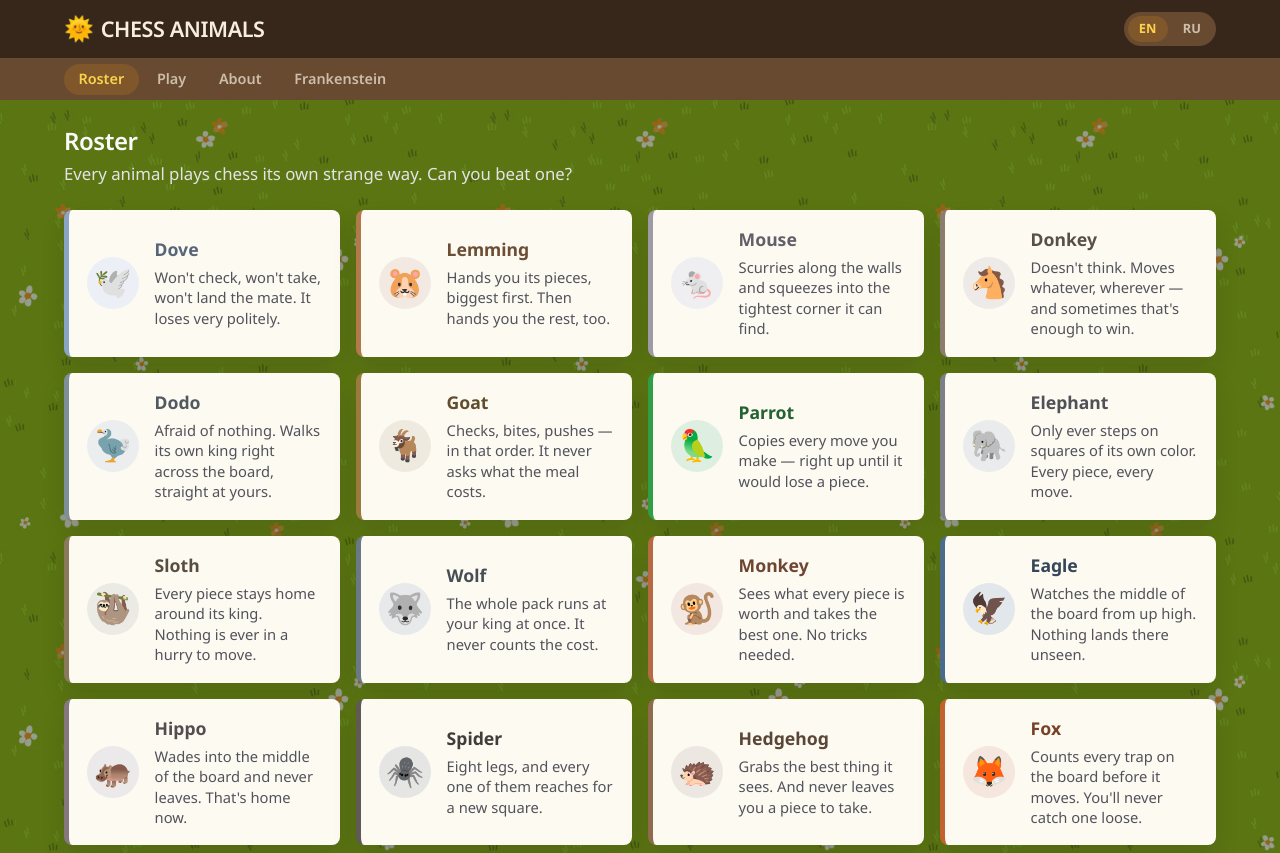
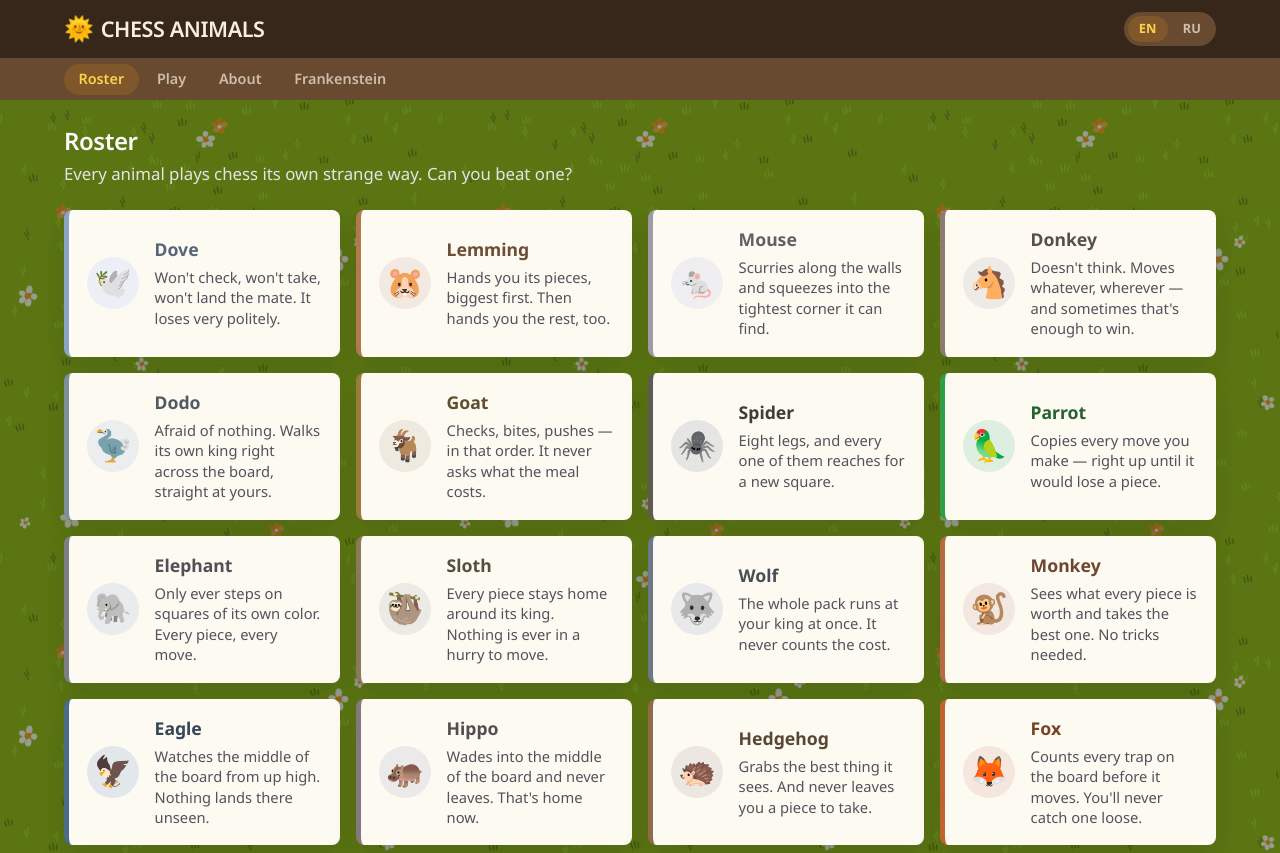
Before and after one commit to dragunovartem99/chess-animals, a Vue app: page /en/ in a window 1280 px wide. Shown: the top 853 px of the page. Built offline with nearby package versions, Linux system fonts and the light colour scheme; a web font is replaced by a local one.

Commit message:
bots: drop the Spider to depth 1

```diff
--- a/src/modules/bots/roster/spider.ts
+++ b/src/modules/bots/roster/spider.ts
@@ -5,15 +5,19 @@ import type { Animal } from "./types";
 // Spider to develop onto open lines, keep its pieces untangled and deny the same to the
 // opponent, all without ever declining a real capture the material base wants.
 //
-// On `material` at 10 a square of activity is worth a tenth of a pawn: the arena rates the whole
-// 6–15 range flat and above the Hedgehog, so 10 is the round middle of a plateau, not a peak.
-// Depth 2. The Tiger carries the same weight on a deeper search.
+// On `material` at 10 a square of activity is worth a tenth of a pawn: the arena rated the whole
+// 6–15 range flat, so 10 is the round middle of a plateau, not a peak. The Tiger carries the same
+// weight on a deeper search.
+//
+// Depth 1: a greedy one-move look, the only material animal that never sees a reply. At depth 2
+// it sat in a knot with the Hippo and the Hedgehog that no weight untied; a ply down it fills the
+// hole between the Goat and the Parrot instead — the one-idea animals' floor.
 export const SPIDER: Animal = {
 	emoji: "🕷️",
 	tint: "#5f5a54",
 	definition: {
 		id: "spider",
-		search: { depth: 2 },
+		search: { depth: 1 },
 		base: "material",
 		weights: { mobility: 10 },
 	},
```
Also changed, not shown: src/modules/bots/roster/index.ts (+7 -6 lines), public/og.png.
